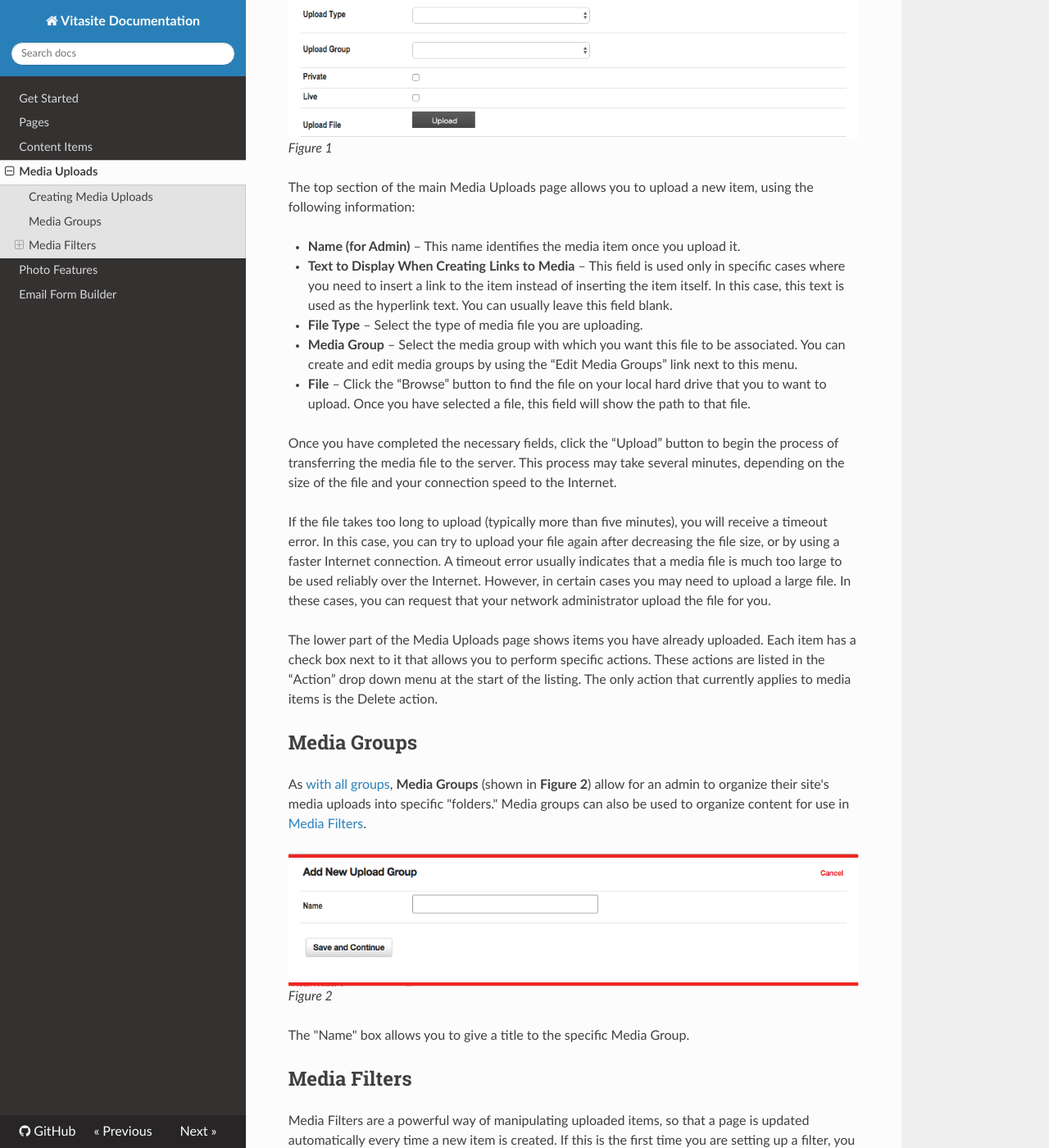
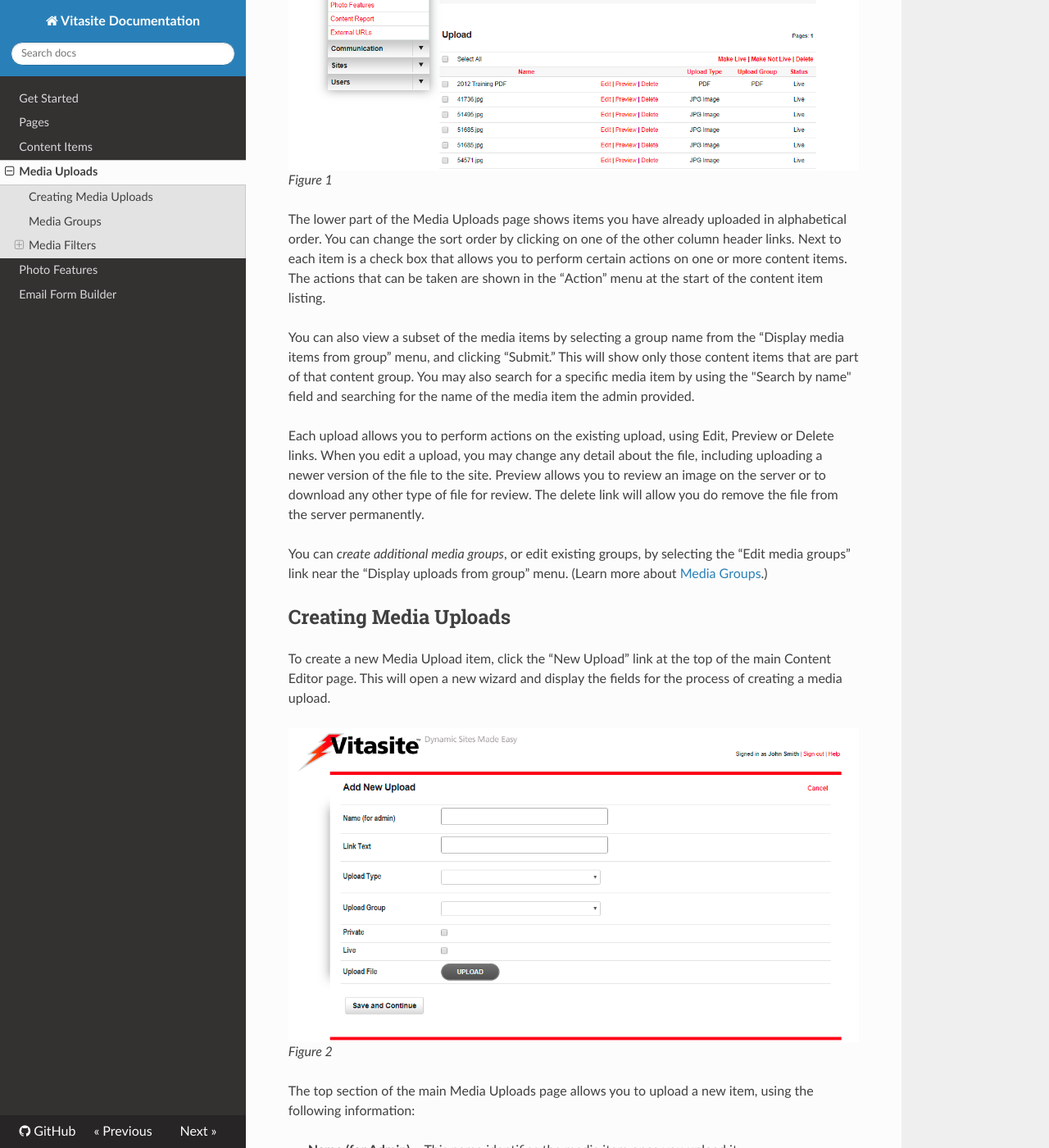
Before and after one commit to Alliance-Software/vitasite-docs, an MkDocs documentation site: the page built from docs/upload.md, in a window 1280 px wide and 1400 px high, scrolled down 557 px. Shown: the whole window at 82% size. Built offline with MkDocs 1.6.1, drawn with Linux system fonts in a browser that asks for light colours; nearby versions of some CDN libraries; old or Windows-style settings are respelled for this version of MkDocs; some of the changed text lies outside the part shown.

Commit message:
Updating Uploads docs for new upload process.

```diff
--- a/docs/upload.md
+++ b/docs/upload.md
@@ -3,12 +3,25 @@
 The Media Uploads tool is used to move various types of files from your local hard drive to the server hosting your web site, so that those files can be made available for use in content items and on pages. The Media Uploads tool allows you to upload image files, text documents, PDF files, streaming audio or video files, and other
 document types.
 
-## Creating Media Uploads
-
 To upload a Media Item, go to the Media Uploads tool by clicking “Media Uploads” in the left navigation bar of any administrative web page. An image of the main Media Uploads page is shown in **Figure 1**.
 
 ![Figure 1](img/upload_figure_1.png)
 *Figure 1*
+
+The lower part of the Media Uploads page shows items you have already uploaded in alphabetical order. You can change the sort order by clicking on one of the other column header links. Next to each item is a check box that allows you to perform certain actions on one or more content items. The actions that can be taken are shown in the “Action” menu at the start of the content item listing.
+
+You can also view a subset of the media items by selecting a group name from the “Display media items from group” menu, and clicking “Submit.” This will show only those content items that are part of that content group. You may also search for a specific media item by using the "Search by name" field and searching for the name of the media item the admin provided.
+
+Each upload allows you to perform actions on the existing upload, using Edit, Preview or Delete links. When you edit a upload, you may change any detail about the file, including uploading a newer version of the file to the site. Preview allows you to review an image on the server or to download any other type of file for review. The delete link will allow you do remove the file from the server permanently.
+
+You can _create additional media groups_, or edit existing groups, by selecting the “Edit media groups” link near the “Display uploads from group” menu. (Learn more about [Media Groups](#media-groups).)
+
+## Creating Media Uploads
+
+To create a new Media Upload item, click the “New Upload” link at the top of the main Content Editor page. This will open a new wizard and display the fields for the process of creating a media upload.
+
+![Figure 2](img/upload_figure_2.png)
+*Figure 2*
 
 The top section of the main Media Uploads page allows you to upload a new item, using the following information:
 
@@ -16,20 +29,18 @@
 * **Text to Display When Creating Links to Media** – This field is used only in specific cases where you need to insert a link to the item instead of inserting the item itself. In this case, this text is used as the hyperlink text. You can usually leave this field blank.
 * **File Type** – Select the type of media file you are uploading.
 * **Media Group** – Select the media group with which you want this file to be associated. You can create and edit media groups by using the “Edit Media Groups” link next to this menu.
-* **File** – Click the “Browse” button to find the file on your local hard drive that you to want to upload. Once you have selected a file, this field will show the path to that file.
+* **File** – Click the "Upload" button to find the file on your local hard drive that you to want to upload. Once you have selected a file, this field will show the file to be uploaded just beneath the button.
 
-Once you have completed the necessary fields, click the “Upload” button to begin the process of transferring the media file to the server. This process may take several minutes, depending on the size of the file and your connection speed to the Internet.
+Once you have selected a file to upload, you will want to wait for the progress indicator, just below the button, to finish and the word "completed" to appear. While the file is uploading you may continue to complete the necessary fields. Once the progress indicator shows complete, and you are finished filling out the necessary information, click the "Save and Continue" button to complete the saving process. The upload progress indicator may take some time, depending on the size of the file and your connection speed to the Internet, but is usually quick with smaller files.
 
 If the file takes too long to upload (typically more than five minutes), you will receive a timeout error. In this case, you can try to upload your file again after decreasing the file size, or by using a faster Internet connection. A timeout error usually indicates that a media file is much too large to be used reliably over the Internet. However, in certain cases you may need to upload a large file. In these cases, you can request that your network administrator upload the file for you.
 
-The lower part of the Media Uploads page shows items you have already uploaded. Each item has a check box next to it that allows you to perform specific actions. These actions are listed in the “Action” drop down menu at the start of the listing. The only action that currently applies to media items is the Delete action.
-
 ## Media Groups
 
-As [with all groups](/#groups), **Media Groups** (shown in **Figure 2**) allow for an admin to organize their site's media uploads into specific "folders." Media groups can also be used to organize content for use in [Media Filters](#media-filters).
+As [with all groups](/#groups), **Media Groups** (shown in **Figure 3**) allow for an admin to organize their site's media uploads into specific "folders." Media groups can also be used to organize content for use in [Media Filters](#media-filters).
 
-![Figure 2](img/upload_figure_2.png)
-*Figure 2*
+![Figure 3](img/upload_figure_3.png)
+*Figure 3*
 
 The "Name" box allows you to give a title to the specific Media Group.
 
```
Also changed, not shown: other parts of docs/upload.md (+5 -5 lines), docs/img/upload_figure_1.png, docs/img/upload_figure_2.png, docs/img/upload_figure_3.png, docs/img/upload_figure_4.png (added).
